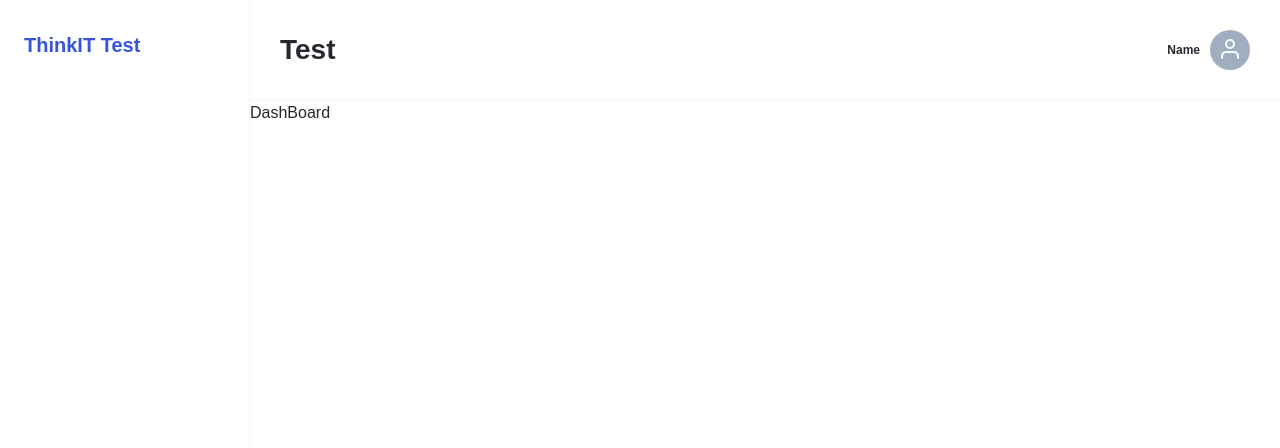
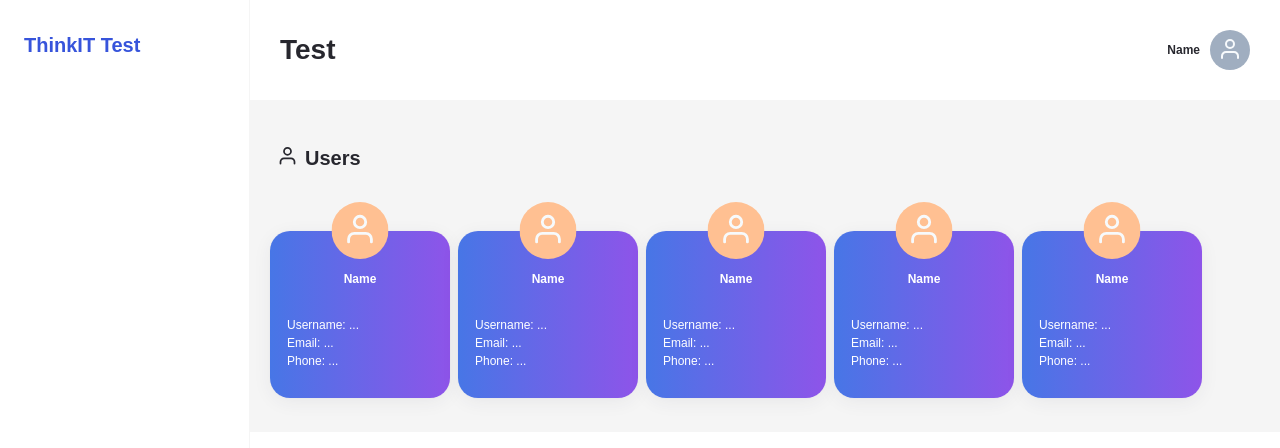
Before and after one commit to automateeverythingM/think-it-task, a Next.js app: page / in a window 1280 px wide. Shown: the top 448 px of the page. Built offline with nearby package versions, Linux system fonts and the light colour scheme.

Commit message:
showing user list

```diff
--- /dev/null
+++ b/src/app/components/usersList/users-list.module.css
@@ -0,0 +1,22 @@
+
+.listTitleContainer {
+    display: flex;
+    align-items: center;
+    color: var(--text-primary);
+}
+
+.listTitle {
+    font-size: 20px;
+    font-weight: 600;
+    margin: 0;
+    margin-right: 10px;
+}
+
+.iconWrapper {
+    margin-top: 4px;
+}
+
+.listContainer {
+    display: flex;
+
+}
--- /dev/null
+++ b/src/app/components/usersList/usersList.tsx
@@ -0,0 +1,25 @@
+import UserIcon from "src/assets/inline-icon/user-line.svg";
+import { UserCard } from "src/app/components/userCard/UserCard";
+import styles from "./users-list.module.css";
+interface IUsersListProps {}
+
+const users = Array.from({ length: 5 }, (_, i) => ({ id: i }));
+
+export const UsersList = ({}: IUsersListProps) => {
+	return (
+		<div>
+			<div className={styles.listTitleContainer}>
+				<div className={styles.iconWrapper}>
+					<UserIcon width="35" height="35" />
+				</div>
+				<h3 className={styles.listTitle}>Users</h3>
+			</div>
+
+			<div className={styles.listContainer}>
+				{users.map((user) => (
+					<UserCard key={user.id} />
+				))}
+			</div>
+		</div>
+	);
+};
--- a/src/app/page.tsx
+++ b/src/app/page.tsx
@@ -1,7 +1,11 @@
-import styles from './page.module.css'
+import { UsersList } from "./components/usersList/usersList";
+import styles from "./styles/page.module.css";
+
 
 export default function Home() {
-  return (
-    <div>DashBoard</div>
-  )
+	return (
+		<div className={styles.pageWrapper}>
+			<UsersList />
+		</div>
+	);
 }
--- a/src/app/styles/page.module.css
+++ b/src/app/styles/page.module.css
@@ -1,3 +1,4 @@
-.main-container {
-    display: flex;
+.pageWrapper {
+    background-color: var(--background-light);
+    padding: 34px 20px;
 }
```
Also changed, not shown: src/assets/inline-icon/user-line.svg (added), 1 other file (tests, documents, lock files or other folders).
